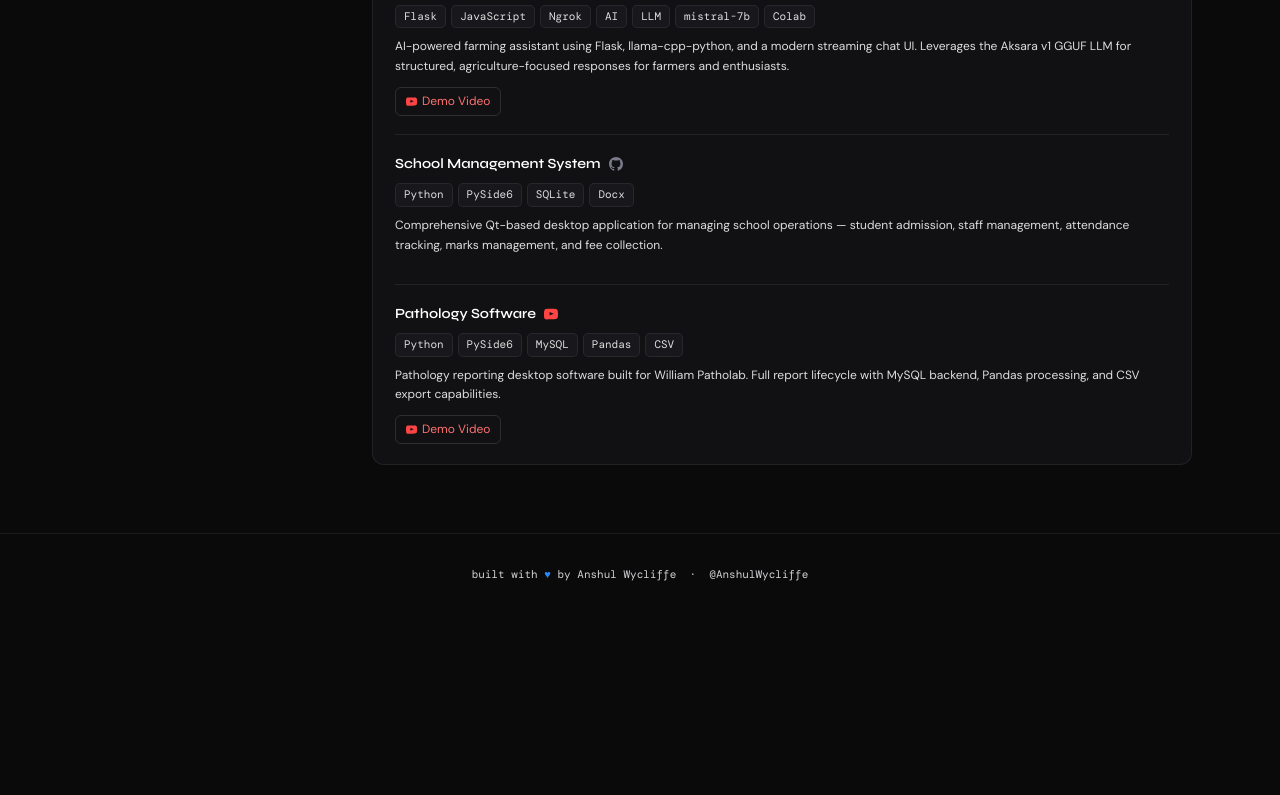
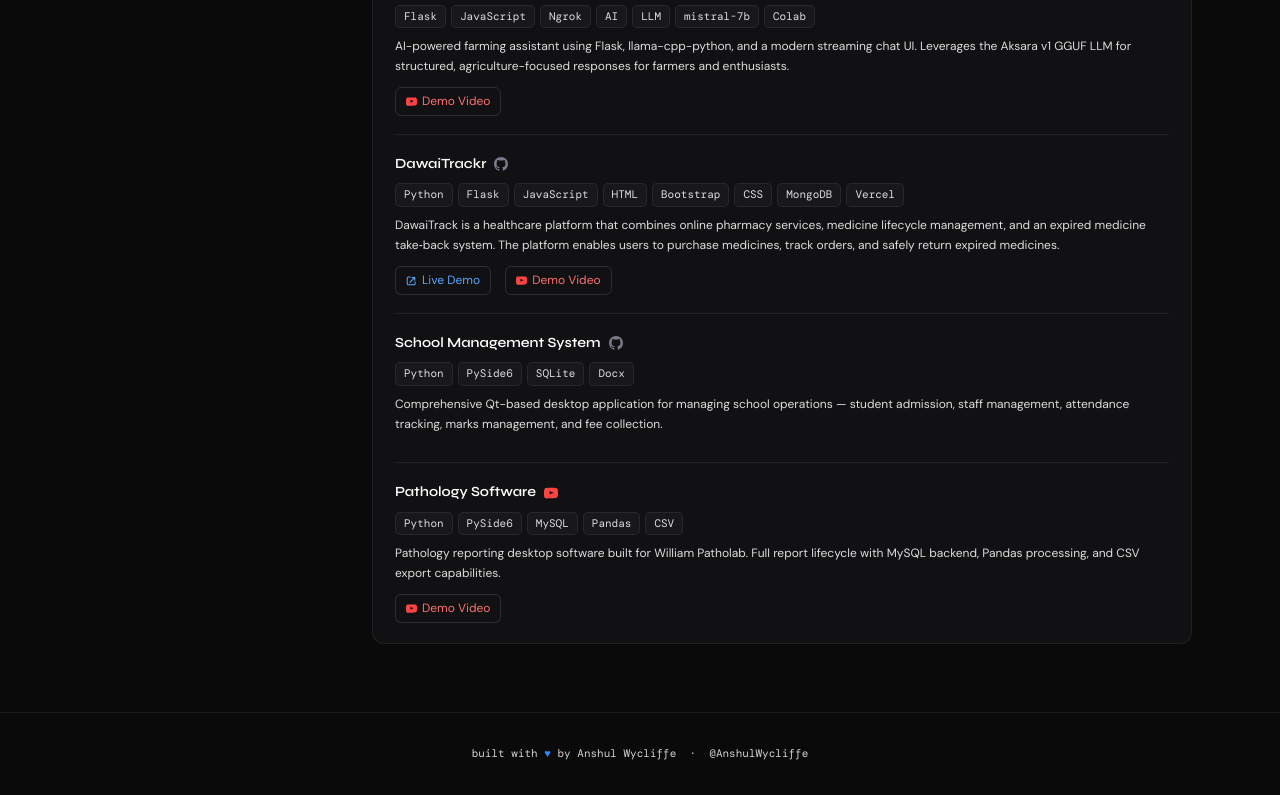
Before and after one commit to AnshulWycliffe/Portfolio, a plain HTML site: page index.html in a window 1280 px wide. Shown: the part 1648-2443 px from the top of the page. Before the commit the page ends 2264 px from the top, so only its background shows below. Drawn offline with nearby package versions, Linux system fonts and the light colour scheme; a web font is replaced by a local one.

Commit message:
New Project Added (DawaiTrack)

```diff
--- a/index.html
+++ b/index.html
@@ -1179,6 +1179,45 @@
                             </div>
                         </div>
 
+                        <div class="proj-item">
+                            <div class="proj-header">
+                                <a class="proj-name" href="https://github.com/AnshulWycliffe/DawaiTrack"
+                                    target="_blank">DawaiTrackr</a>
+                                <svg class="proj-icon" viewBox="0 0 16 16" style="fill:#7a7a8a">
+                                    <path
+                                        d="M8 0C3.58 0 0 3.58 0 8c0 3.54 2.29 6.53 5.47 7.59.4.07.55-.17.55-.38 0-.19-.01-.82-.01-1.49-2.01.37-2.53-.49-2.69-.94-.09-.23-.48-.94-.82-1.13-.28-.15-.68-.52-.01-.53.63-.01 1.08.58 1.23.82.72 1.21 1.87.87 2.33.66.07-.52.28-.87.51-1.07-1.78-.2-3.64-.89-3.64-3.95 0-.87.31-1.59.82-2.15-.08-.2-.36-1.02.08-2.12 0 0 .67-.21 2.2.82.64-.18 1.32-.27 2-.27.68 0 1.36.09 2 .27 1.53-1.04 2.2-.82 2.2-.82.44 1.1.16 1.92.08 2.12.51.56.82 1.27.82 2.15 0 3.07-1.87 3.75-3.65 3.95.29.25.54.73.54 1.48 0 1.07-.01 1.93-.01 2.2 0 .21.15.46.55.38A8.013 8.013 0 0016 8c0-4.42-3.58-8-8-8z" />
+                                </svg>
+                            </div>
+                            <div class="tbadge-row">
+                                <span class="tbadge">Python</span>
+                                <span class="tbadge">Flask</span><span class="tbadge">JavaScript</span><span
+                                    class="tbadge">HTML</span><span class="tbadge">Bootstrap</span><span
+                                    class="tbadge">CSS</span><span class="tbadge">MongoDB</span><span
+                                    class="tbadge">Vercel</span>
+                            </div>
+                            <div class="proj-desc">DawaiTrack is a healthcare platform that combines online pharmacy services, medicine lifecycle management, and an expired medicine take‑back system. The platform enables users to purchase medicines, track orders, and safely return expired medicines.</div>
+                            <div class="proj-links">
+                                <a class="plink" href="https://dawaitrack.vercel.app/" target="_blank">
+                                    <svg viewBox="0 0 16 16">
+                                        <path
+                                            d="M8.75 3a.75.75 0 000 1.5h2.19L5.22 10.22a.75.75 0 101.06 1.06L12 5.56v2.19a.75.75 0 001.5 0v-4a.75.75 0 00-.75-.75h-4z" />
+                                        <path
+                                            d="M2.5 4.25c0-.414.336-.75.75-.75H6a.75.75 0 000-1.5H3.25A2.25 2.25 0 001 4.25v8.5A2.25 2.25 0 003.25 15h8.5A2.25 2.25 0 0014 12.75V10a.75.75 0 00-1.5 0v2.75a.75.75 0 01-.75.75h-8.5a.75.75 0 01-.75-.75v-8.5z" />
+                                    </svg>
+                                    Live Demo
+                                </a>
+                                <a class="plink yt" href="https://youtu.be/vsHEX82ymVE?si=PvVjAsqjYL_1UsNu"
+                                    target="_blank">
+                                    <svg viewBox="0 0 16 16">
+                                        <path
+                                            d="M15.8 4.8s-.2-1.3-.7-1.8c-.7-.7-1.4-.7-1.8-.8C11.1 2 8 2 8 2s-3.1 0-5.3.2c-.4.1-1.1.1-1.8.8-.5.5-.7 1.8-.7 1.8S0 6.2 0 7.6v1.3c0 1.4.2 2.8.2 2.8s.2 1.3.7 1.8c.7.7 1.6.7 2 .8C4.2 14 8 14 8 14s3.1 0 5.3-.3c.4-.1 1.1-.1 1.8-.8.5-.5.7-1.8.7-1.8s.2-1.4.2-2.8V7.6c0-1.4-.2-2.8-.2-2.8zM6.4 9.8V5.6l4.8 2.1-4.8 2.1z" />
+                                    </svg>
+                                    Demo Video
+                                </a>
+                            </div>
+                        </div>
+
+
                         <!-- School Management -->
                         <div class="proj-item">
                             <div class="proj-header">
@@ -1229,6 +1268,8 @@
                             </div>
                         </div>
 
+
+
                     </div>
                 </section>
 
```
